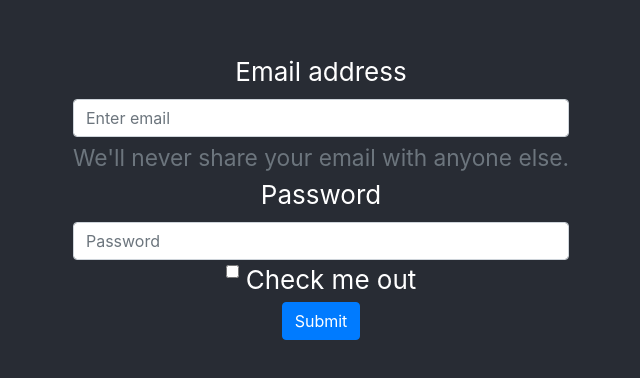
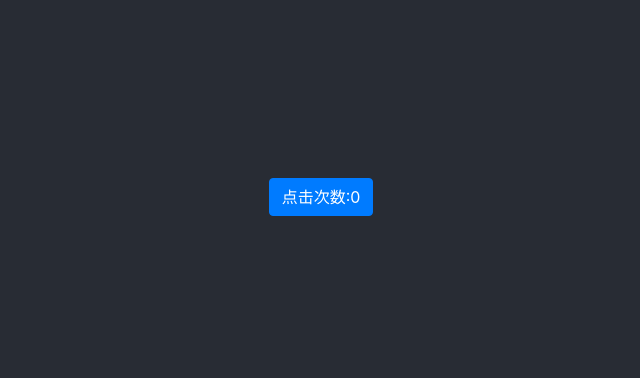
Before and after one commit to shaozecai/React-Course, a React (Create React App) app in the folder my-app/: page / in a window 1280 px wide. Shown: the part 204-582 px from the top of the page, without its empty margins (319-959 px from the left). Built offline with nearby package versions, Linux system fonts and the light colour scheme.

Commit message:
React Component API

```diff
--- a/my-app/src/App.js
+++ b/my-app/src/App.js
@@ -5,6 +5,7 @@ import Login from './login/index'
 
 import List from './list/index'
 import Bootstrap from './bootstrap/index'
+import ComponentApi from './component-api/index'
 
 // 组件1
 class Clock extends React.Component {
@@ -72,7 +73,8 @@ function App() {
           {/* <List></List> */}
 
         </div>
-        <Bootstrap></Bootstrap>
+        {/* <Bootstrap></Bootstrap> */}
+        <ComponentApi></ComponentApi>
       </header>
     </div>
   );
--- /dev/null
+++ b/my-app/src/component-api/index.js
@@ -0,0 +1,44 @@
+import React from 'react';
+import 'bootstrap/dist/css/bootstrap.css';
+import {Button} from 'react-bootstrap';
+
+
+/**
+ * setState(object nextState[, function callback])
+ * nextState，将要设置的新状态，该状态会和当前的state合并
+ * callback，可选参数，回调函数。该函数会在setState设置成功，且组件重新渲染后调用。
+ *
+ * replaceState(object nextState[, function callback])
+ * nextState，将要设置的新状态，该状态会替换当前的state。
+ * callback，可选参数，回调函数。该函数会在replaceState设置成功，且组件重新渲染后调用。
+ *
+ * findDOMNode 获取DOM节点
+ *
+ * setProps(object nextProps[, function callback])设置属性
+ *
+ * replaceProps(object nextProps[, function callback])替换属性
+ */
+class ComponentApi extends React.Component{
+    constructor(props){
+        super(props);
+        this.state = {
+            number:0
+        }
+        this.changeNumber = this.changeNumber.bind(this);
+    }
+    changeNumber(){
+        // 不能在组件内部通过this.state修改状态，因为该状态会在调用setState()后被替换。
+        this.setState(function(state){
+            return {number:state.number+1}
+        });
+    }
+
+    render(){
+        return (
+            <div>
+                <Button onClick={this.changeNumber}>点击次数:{this.state.number}</Button>
+            </div>
+        )
+    }
+}
+export default ComponentApi
```
